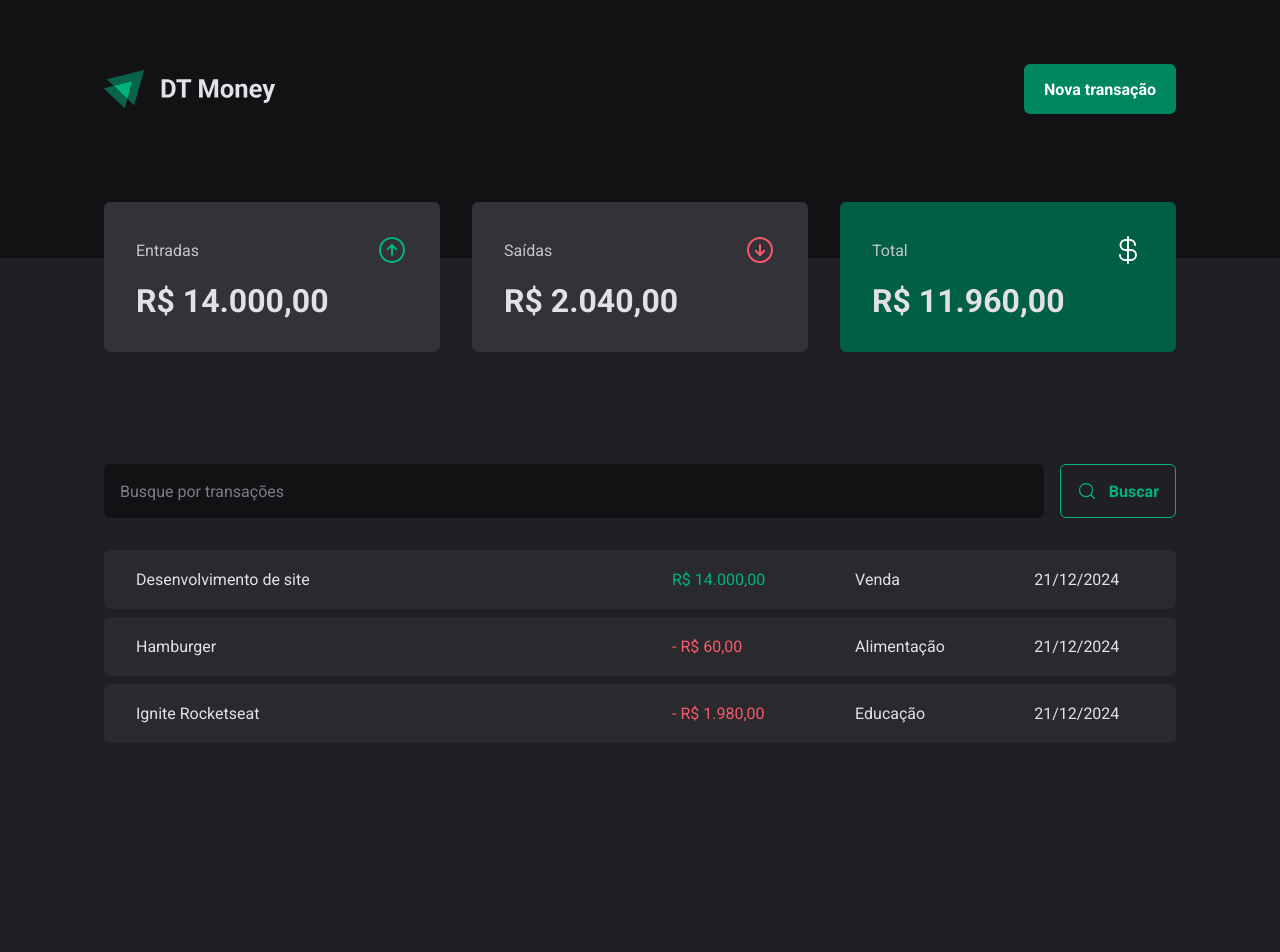
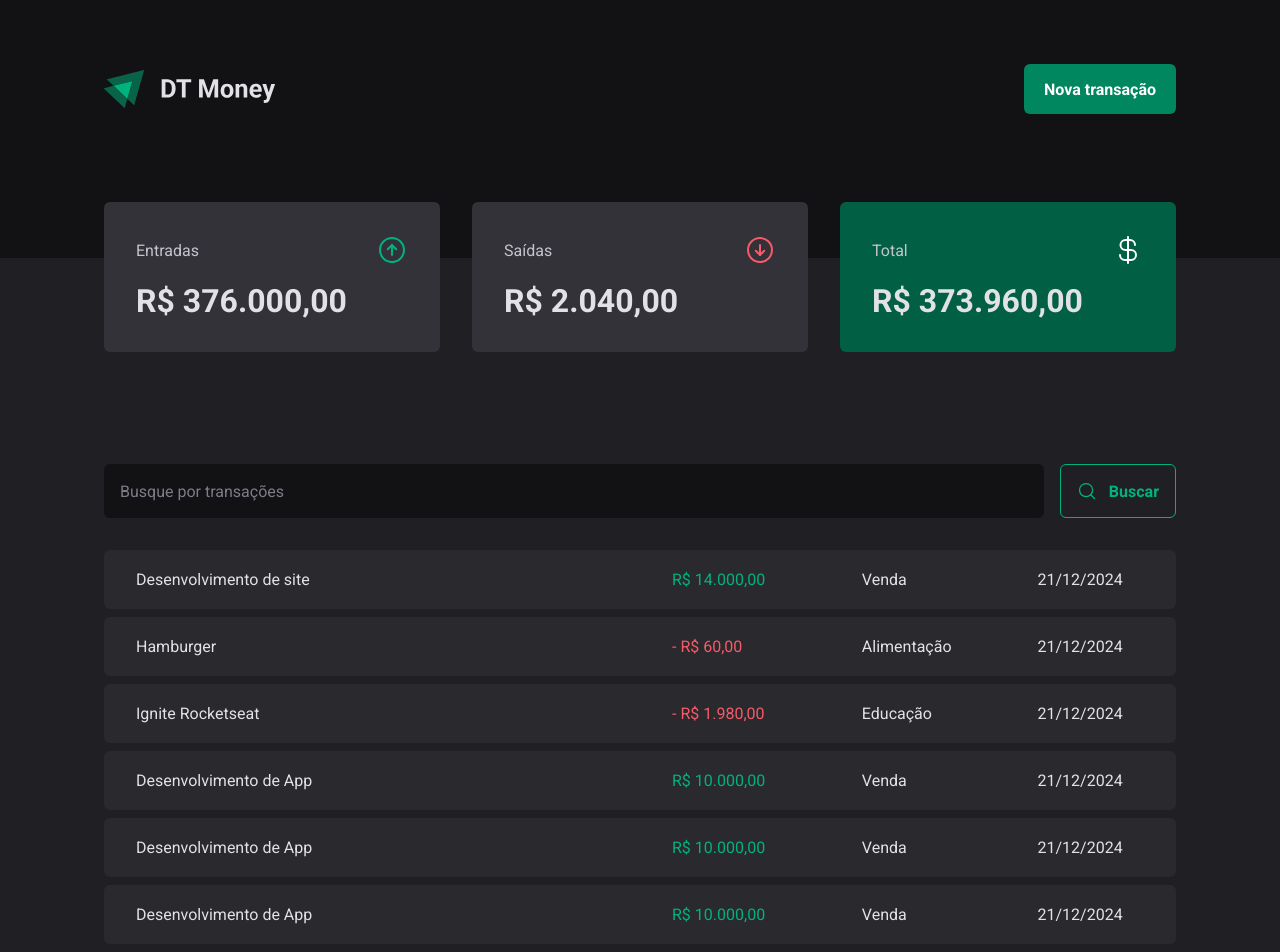
Before and after one commit to dmenezesgabriel/ts-ignite-dt-money, a React (Vite) app: page / in a window 1280 px wide. Shown: the top 952 px of the page. Before the commit the page ends 800 px from the top, so only its background shows below. Built offline with nearby package versions, Linux system fonts and the light colour scheme; data requests are answered from the project's data file.

Commit message:
feat: fix form logic

```diff
--- a/package.json
+++ b/package.json
@@ -14,6 +14,7 @@
     "@hookform/resolvers": "^3.9.1",
     "@radix-ui/react-dialog": "^1.1.3",
     "@radix-ui/react-radio-group": "^1.2.2",
+    "axios": "^1.7.9",
     "phosphor-react": "^1.4.1",
     "react": "^18.3.1",
     "react-dom": "^18.3.1",
--- a/server.json
+++ b/server.json
@@ -1,7 +1,7 @@
 {
   "transactions": [
     {
-            "id": 1,
+      "id": "1",
       "description": "Desenvolvimento de site",
       "type": "income",
       "category": "Venda",
@@ -9,7 +9,7 @@
       "createdAt": "2024-12-21T14:59:21.153Z"
     },
     {
-            "id": 2,
+      "id": "2",
       "description": "Hamburger",
       "type": "outcome",
       "category": "Alimentação",
@@ -17,12 +17,236 @@
       "createdAt": "2024-12-21T15:59:21.153Z"
     },
     {
-            "id": 3,
+      "id": "3",
       "description": "Ignite Rocketseat",
       "type": "outcome",
       "category": "Educação",
       "price": 1980,
       "createdAt": "2024-12-21T16:59:21.153Z"
+    },
+    {
+      "id": "8b56",
+      "description": "Desenvolvimento de App",
+      "category": "Venda",
+      "price": 10000,
+      "type": "income",
+      "createdAt": "2024-12-21T21:12:09.793Z"
+    },
+    {
+      "id": "e05a",
+      "description": "Desenvolvimento de App",
+      "category": "Venda",
+      "price": 10000,
+      "type": "income",
+      "createdAt": "2024-12-21T21:12:12.943Z"
+    },
+    {
+      "id": "a0b8",
+      "description": "Desenvolvimento de App",
+      "category": "Venda",
+      "price": 10000,
+      "type": "income",
+      "createdAt": "2024-12-21T21:12:13.747Z"
+    },
+    {
+      "id": "74ea",
+      "description": "Desenvolvimento de App",
+      "category": "Venda",
+      "price": 10000,
+      "type": "income",
+      "createdAt": "2024-12-21T21:12:13.936Z"
+    },
+    {
+      "id": "1f03",
+      "description": "Desenvolvimento de App",
+      "category": "Venda",
+      "price": 10000,
+      "type": "income",
+      "createdAt": "2024-12-21T21:12:14.133Z"
+    },
+    {
+      "id": "6f5b",
+      "description": "Desenvolvimento de App",
+      "category": "Venda",
+      "price": 10000,
+      "type": "income",
+      "createdAt": "2024-12-21T21:12:14.301Z"
+    },
+    {
+      "id": "49b6",
+      "description": "Desenvolvimento de App",
+      "category": "Venda",
+      "price": 10000,
+      "type": "income",
+      "createdAt": "2024-12-21T21:12:14.489Z"
+    },
+    {
+      "id": "5478",
+      "description": "Desenvolvimento de App",
+      "category": "Venda",
+      "price": 10000,
+      "type": "income",
+      "createdAt": "2024-12-21T21:12:14.651Z"
+    },
+    {
+      "id": "6d53",
+      "description": "Desenvolvimento de App",
+      "category": "Venda",
+      "price": 10000,
+      "type": "income",
+      "createdAt": "2024-12-21T21:12:15.188Z"
+    },
+    {
+      "id": "a658",
+      "description": "Desenvolvimento de App",
+      "category": "Venda",
+      "price": 10000,
+      "type": "income",
+      "createdAt": "2024-12-21T21:12:16.021Z"
+    },
+    {
+      "id": "4b90",
+      "description": "Desenvolvimento de App",
+      "category": "Venda",
+      "price": 10000,
+      "type": "income",
+      "createdAt": "2024-12-21T21:12:38.148Z"
+    },
+    {
+      "id": "ff43",
+      "description": "Desenvolvimento de App",
+      "category": "Venda",
+      "price": 10000,
+      "type": "income",
+      "createdAt": "2024-12-21T21:12:39.162Z"
+    },
+    {
+      "id": "6e66",
+      "description": "Desenvolvimento de App",
+      "category": "Venda",
+      "price": 10000,
+      "type": "income",
+      "createdAt": "2024-12-21T21:12:39.467Z"
+    },
+    {
+      "id": "1c5c",
+      "description": "Desenvolvimento de App",
+      "category": "Venda",
+      "price": 10000,
+      "type": "income",
+      "createdAt": "2024-12-21T21:12:39.679Z"
+    },
+    {
+      "id": "b9b2",
+      "description": "Desenvolvimento de App",
+      "category": "Venda",
+      "price": 10000,
+      "type": "income",
+      "createdAt": "2024-12-21T21:12:39.930Z"
+    },
+    {
+      "id": "44f4",
+      "description": "Desenvolvimento de App",
+      "category": "Venda",
+      "price": 10000,
+      "type": "income",
+      "createdAt": "2024-12-21T21:12:40.229Z"
+    },
+    {
+      "id": "a9e5",
+      "description": "Desenvolvimento de App",
+      "category": "Venda",
+      "price": 10000,
+      "type": "income",
+      "createdAt": "2024-12-21T21:12:40.426Z"
+    },
+    {
+      "id": "0cf9",
+      "description": "Desenvolvimento de App",
+      "category": "Venda",
+      "price": 10000,
+      "type": "income",
+      "createdAt": "2024-12-21T21:12:40.636Z"
+    },
+    {
+      "id": "58db",
+      "description": "Desenvolvimento de App",
+      "category": "Venda",
+      "price": 10000,
+      "type": "income",
+      "createdAt": "2024-12-21T21:12:40.912Z"
+    },
+    {
+      "id": "eb0a",
+      "description": "Desenvolvimento de App",
+      "category": "Venda",
+      "price": 10000,
+      "type": "income",
+      "createdAt": "2024-12-21T21:12:57.961Z"
+    },
+    {
+      "id": "886d",
+      "description": "Desenvolvimento de App",
+      "category": "Venda",
+      "price": 10000,
+      "type": "income",
+      "createdAt": "2024-12-21T21:12:59.017Z"
+    },
+    {
+      "id": "ad9c",
+      "description": "Desenvolvimento de App",
+      "category": "Venda",
+      "price": 10000,
+      "type": "income",
+      "createdAt": "2024-12-21T21:13:00.087Z"
+    },
+    {
+      "id": "556b",
+      "description": "Desenvolvimento de App",
+      "category": "Venda",
+      "price": 10000,
+      "type": "income",
+      "createdAt": "2024-12-21T21:13:00.845Z"
+    },
+    {
+      "id": "3ab5",
+      "description": "Desenvolvimento de App",
+      "category": "Venda",
+      "price": 10000,
+      "type": "income",
+      "createdAt": "2024-12-21T21:13:01.045Z"
+    },
+    {
+      "id": "1e09",
+      "description": "Desenvolvimento de App",
+      "category": "Venda",
+      "price": 10000,
+      "type": "income",
+      "createdAt": "2024-12-21T21:13:01.247Z"
+    },
+    {
+      "id": "6c68",
+      "description": "Desenvolvimento de App",
+      "category": "Venda",
+      "price": 10000,
+      "type": "income",
+      "createdAt": "2024-12-21T21:13:01.436Z"
+    },
+    {
+      "id": "96f2",
+      "description": "Desenvolvimento de App",
+      "category": "Venda",
+      "price": 100000,
+      "type": "income",
+      "createdAt": "2024-12-21T21:14:01.019Z"
+    },
+    {
+      "id": "7626",
+      "description": "batatinha",
+      "category": "venda",
+      "price": 2000,
+      "type": "income",
+      "createdAt": "2024-12-21T21:29:15.731Z"
     }
   ]
 }
--- a/src/components/NewTransactionModal/inddex.tsx
+++ b/src/components/NewTransactionModal/inddex.tsx
@@ -10,6 +10,9 @@ import { ArrowCircleDown, ArrowCircleUp, X } from "phosphor-react";
 import { z } from "zod";
 import { Controller, useForm } from "react-hook-form";
 import { zodResolver } from "@hookform/resolvers/zod";
+import { api } from "../../lib/axios";
+import { useContext } from "react";
+import { TransactionsContext } from "../../contexts/transactionsContexts";
 
 const newTransactionFormSchema = z.object({
   description: z.string(),
@@ -21,11 +24,14 @@ const newTransactionFormSchema = z.object({
 type NewTransactionFormInputs = z.infer<typeof newTransactionFormSchema>;
 
 export function NewTransactionModal() {
+  const { createTransaction } = useContext(TransactionsContext);
+
   const {
     control,
     register,
     handleSubmit,
     formState: { isSubmitting },
+    reset,
   } = useForm<NewTransactionFormInputs>({
     resolver: zodResolver(newTransactionFormSchema),
     defaultValues: {
@@ -34,9 +40,16 @@ export function NewTransactionModal() {
   });
 
   async function handleCreateNewTransaction(data: NewTransactionFormInputs) {
-    await new Promise((resolve) => setTimeout(resolve, 2000));
+    const { description, category, price, type } = data;
 
-    console.log(data);
+    await createTransaction({
+      description,
+      category,
+      price,
+      type,
+    });
+
+    reset();
   }
 
   return (
--- a/src/contexts/transactionsContexts.tsx
+++ b/src/contexts/transactionsContexts.tsx
@@ -1,4 +1,5 @@
 import { createContext, ReactNode, useEffect, useState } from "react";
+import { api } from "../lib/axios";
 
 interface Transaction {
   id: number;
@@ -9,9 +10,17 @@ interface Transaction {
   createdAt: string;
 }
 
+interface createTransactionInput {
+  description: string;
+  price: number;
+  category: string;
+  type: "income" | "outcome";
+}
+
 interface transactionsContextType {
   transactions: Transaction[];
   fetchTransactions: (query?: string) => Promise<void>;
+  createTransaction: (data: createTransactionInput) => Promise<void>;
 }
 
 export const TransactionsContext = createContext({} as transactionsContextType);
@@ -24,16 +33,28 @@ export function TransactionsProvider({ children }: TransactionsProviderProps) {
   const [transactions, setTransactions] = useState<Transaction[]>([]);
 
   async function fetchTransactions(query?: string) {
-    const url = new URL("http://localhost:3333/transactions");
+    const response = await api.get("/transactions", {
+      params: {
+        q: query,
+        _sort: "-createdAt",
+      },
+    });
 
-    if (query) {
-      url.searchParams.append("q", query);
-    }
+    setTransactions(response.data);
+  }
 
-    const response = await fetch(url);
-    const data = await response.json();
+  async function createTransaction(data: createTransactionInput) {
+    const { description, category, price, type } = data;
 
-    setTransactions(data);
+    const response = await api.post("/transactions", {
+      description,
+      category,
+      price,
+      type,
+      createdAt: new Date(),
+    });
+
+    setTransactions((state) => [response.data, ...state]);
   }
 
   useEffect(() => {
@@ -41,7 +62,9 @@ export function TransactionsProvider({ children }: TransactionsProviderProps) {
   }, []);
 
   return (
-    <TransactionsContext.Provider value={{ transactions, fetchTransactions }}>
+    <TransactionsContext.Provider
+      value={{ transactions, fetchTransactions, createTransaction }}
+    >
       {children}
     </TransactionsContext.Provider>
   );
--- /dev/null
+++ b/src/lib/axios.ts
@@ -0,0 +1,5 @@
+import axios from "axios";
+
+export const api = axios.create({
+  baseURL: "http://localhost:3333",
+});
```
Also changed, not shown: 1 other file (tests, documents, lock files or other folders). Lines whose indentation alone changed are shown as unchanged.
